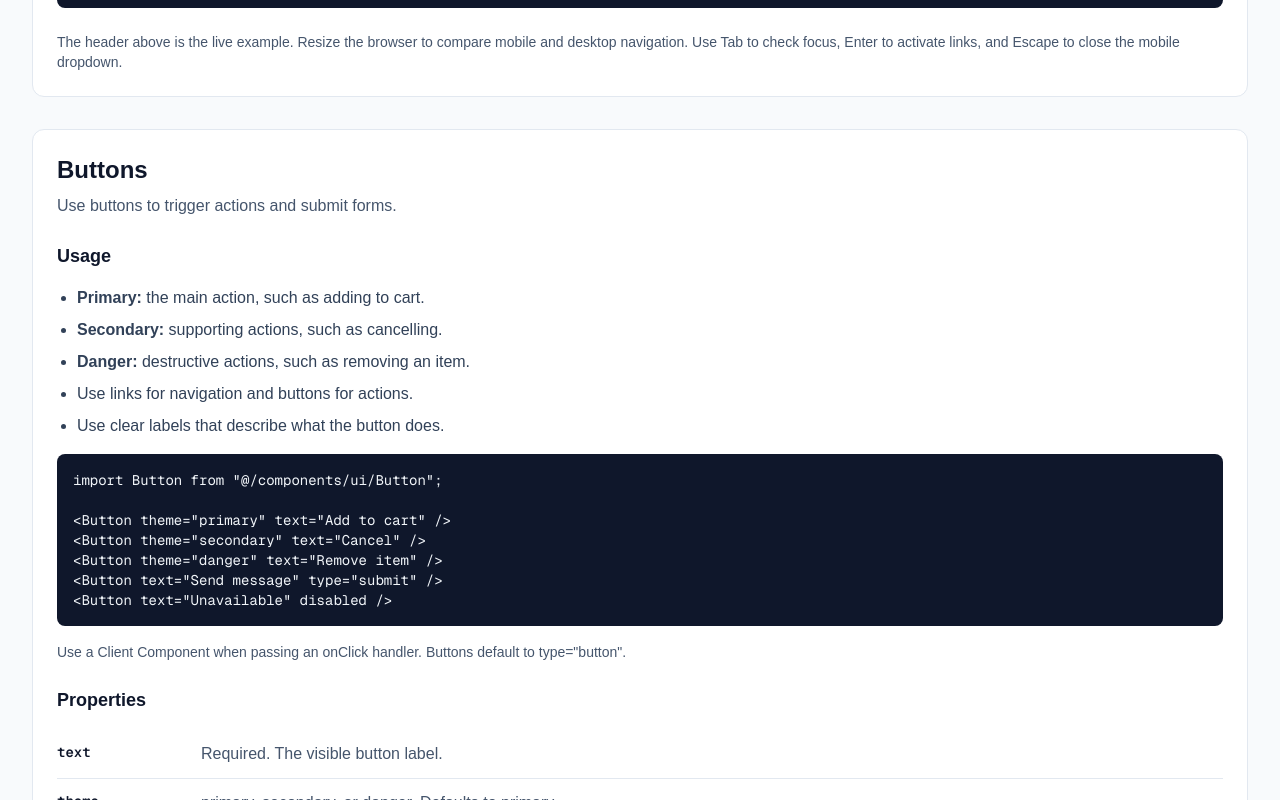
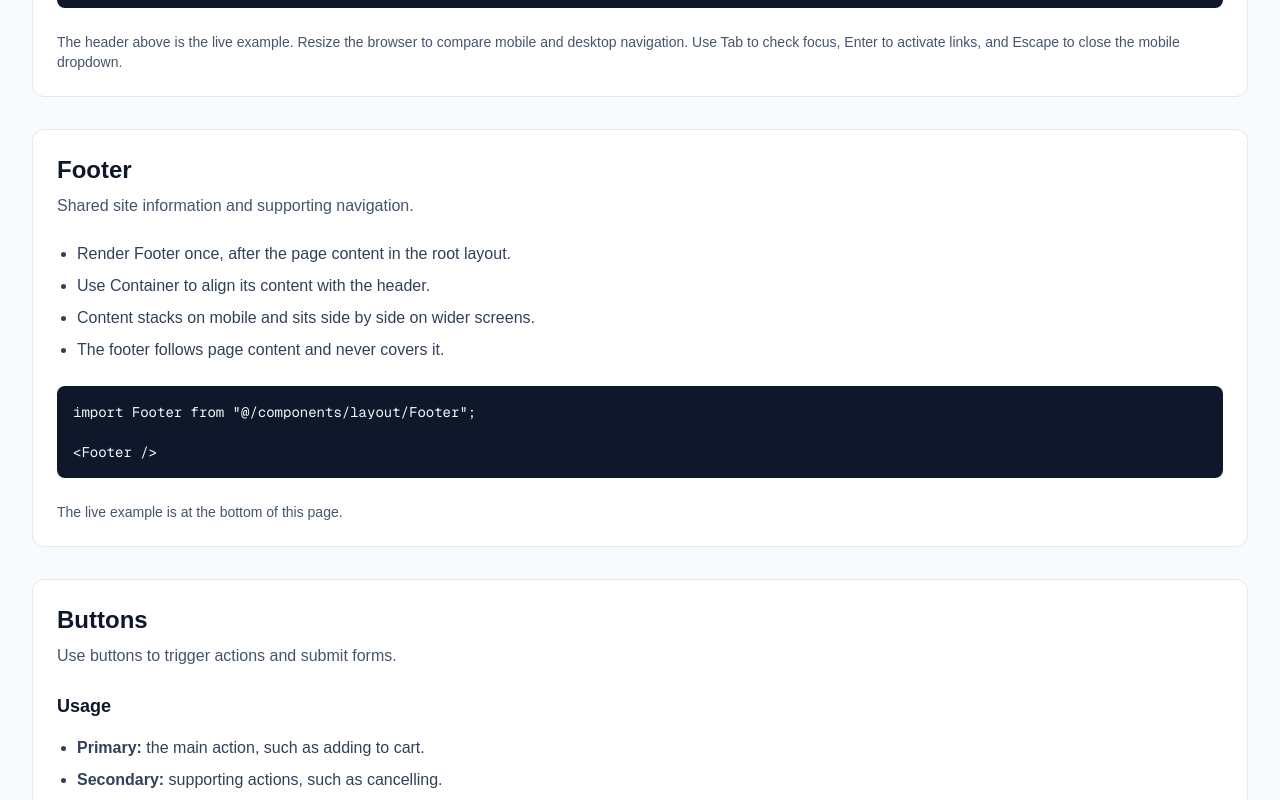
Before and after one commit to OleKoderNo/olemart, a Next.js app: page /design-system in a window 1280 px wide. Shown: the part 1580-2380 px from the top of the page. Built offline with nearby package versions, Linux system fonts and the light colour scheme.

Commit message:
feat: add responsive footer and shared page layout with React Icons GitHub link

```diff
--- a/package.json
+++ b/package.json
@@ -12,7 +12,8 @@
     "clsx": "^2.1.1",
     "next": "16.4.2",
     "react": "19.3.0",
-    "react-dom": "19.3.0"
+    "react-dom": "19.3.0",
+    "react-icons": "^5.7.0"
   },
   "devDependencies": {
     "@tailwindcss/turbopack": "^4",
--- a/src/app/design-system/page.tsx
+++ b/src/app/design-system/page.tsx
@@ -4,7 +4,7 @@ import Container from "@/components/ui/Container";
 
 export default function DesignSystemPage() {
   return (
-    <main className="min-h-screen bg-slate-50 py-12 text-slate-900">
+    <main className="bg-slate-50 py-12 text-slate-900">
       <Container className="space-y-8">
         <header className="space-y-3">
           <h1 className="text-4xl font-bold">OleMart design system</h1>
--- a/src/app/layout.tsx
+++ b/src/app/layout.tsx
@@ -1,7 +1,8 @@
 import type { Metadata } from "next";
 import { Geist, Geist_Mono } from "next/font/google";
+import Header from "@/components/layout/Header";
+import Footer from "@/components/layout/Footer";
 import "./globals.css";
-import Header from "@/components/layout/Header";
 
 const geistSans = Geist({
   variable: "--font-geist-sans",
@@ -14,19 +15,25 @@ const geistMono = Geist_Mono({
 });
 
 export const metadata: Metadata = {
-  title: "Create Next App",
-  description: "Generated by create next app",
+  title: {
+    default: "OleMart",
+    template: "%s | OleMart",
+  },
+  description: "Browse products and discover deals at OleMart.",
 };
 
 export default function RootLayout({ children }: LayoutProps<"/">) {
   return (
     <html
       lang="en"
-      className={`${geistSans.variable} ${geistMono.variable} h-full antialiased`}
+      className={`${geistSans.variable} ${geistMono.variable} antialiased`}
     >
-      <body className="min-h-full flex flex-col">
+      <body className="flex min-h-dvh flex-col">
         <Header />
-        {children}
+
+        <div className="flex-1">{children}</div>
+
+        <Footer />
       </body>
     </html>
   );
--- /dev/null
+++ b/src/components/design-system/footer/FooterDocumentation.tsx
@@ -0,0 +1,31 @@
+import CodeExample from "@/components/design-system/CodeExample";
+import GuidelineSection from "@/components/design-system/GuidelineSection";
+
+export default function FooterDocumentation() {
+  return (
+    <GuidelineSection
+      id="footer"
+      title="Footer"
+      description="Shared site information and supporting navigation."
+    >
+      <ul className="list-disc space-y-2 pl-5 text-slate-700">
+        <li>Render Footer once, after the page content in the root layout.</li>
+        <li>Use Container to align its content with the header.</li>
+        <li>
+          Content stacks on mobile and sits side by side on wider screens.
+        </li>
+        <li>The footer follows page content and never covers it.</li>
+      </ul>
+
+      <CodeExample
+        code={`import Footer from "@/components/layout/Footer";
+
+<Footer />`}
+      />
+
+      <p className="text-sm text-slate-600">
+        The live example is at the bottom of this page.
+      </p>
+    </GuidelineSection>
+  );
+}
--- a/src/components/design-system/sections.ts
+++ b/src/components/design-system/sections.ts
@@ -1,6 +1,7 @@
 import ButtonDocumentation from "./buttons/ButtonDocumentation";
 import ContainerDocumentation from "./container/ContainerDocumentation";
 import HeaderDocumentation from "./header/HeaderDocumentation";
+import FooterDocumentation from "./footer/FooterDocumentation";
 import InputDocumentation from "./inputs/InputDocumentation";
 
 export const designSystemSections = [
@@ -15,6 +16,11 @@ export const designSystemSections = [
     component: HeaderDocumentation,
   },
   {
+    id: "footer",
+    title: "Footer",
+    component: FooterDocumentation,
+  },
+  {
     id: "buttons",
     title: "Buttons",
     component: ButtonDocumentation,
--- /dev/null
+++ b/src/components/layout/Footer.tsx
@@ -0,0 +1,46 @@
+import Link from "next/link";
+import { FaGithub } from "react-icons/fa";
+import Container from "@/components/ui/Container";
+
+const links = [
+  { href: "/contact", text: "Contact" },
+  { href: "/design-system", text: "Design system" },
+];
+
+export default function Footer() {
+  return (
+    <footer className="border-t border-slate-200 bg-white">
+      <Container className="flex flex-col items-center gap-4 py-6 sm:flex-row sm:justify-between">
+        <p className="text-sm text-slate-600">
+          OleMart — a student shop project.
+        </p>
+
+        <nav aria-label="Footer navigation">
+          <ul className="flex flex-wrap justify-center gap-4">
+            {links.map(({ href, text }) => (
+              <li key={href}>
+                <Link
+                  href={href}
+                  className="inline-flex min-h-11 items-center rounded-sm text-sm text-slate-700 underline underline-offset-4 hover:text-slate-950 focus-visible:outline-2 focus-visible:outline-offset-4 focus-visible:outline-slate-900"
+                >
+                  {text}
+                </Link>
+              </li>
+            ))}
+            <li>
+              <a
+                href="https://github.com/OleKoderNo"
+                target="_blank"
+                rel="noopener noreferrer"
+                aria-label="Visit my GitHub profile (opens in a new tab)"
+                className="inline-flex size-11 items-center justify-center rounded-lg text-slate-700 hover:bg-slate-100 hover:text-slate-950 focus-visible:outline-2 focus-visible:outline-offset-2 focus-visible:outline-slate-900"
+              >
+                <FaGithub aria-hidden="true" className="size-6" />
+              </a>
+            </li>
+          </ul>
+        </nav>
+      </Container>
+    </footer>
+  );
+}
```
Also changed, not shown: 1 other file (tests, documents, lock files or other folders).
